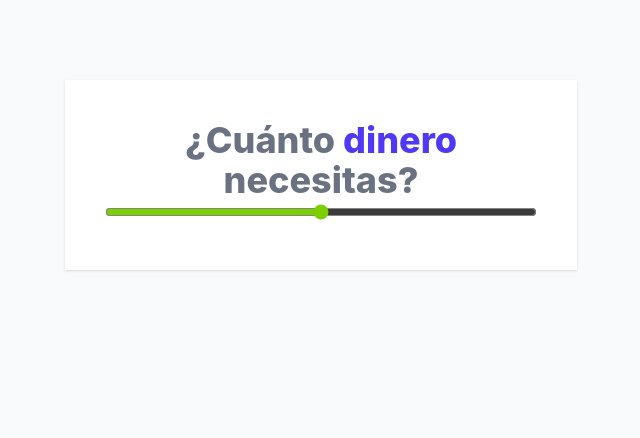
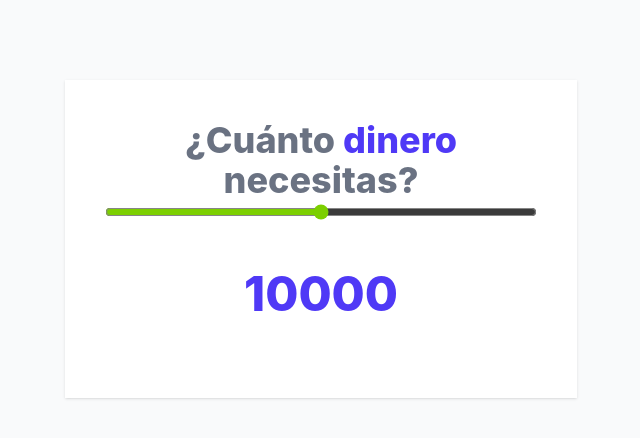
Before and after one commit to developer-ortega/cotizador-prestamos-react, a React (Vite) app: page / in a window 1280 px wide. Shown: the top 438 px of the page, without its empty margins (319-959 px from the left). Built offline with nearby package versions, Linux system fonts and the light colour scheme.

Commit message:
Mostrar el state cantidad

```diff
--- a/src/App.jsx
+++ b/src/App.jsx
@@ -8,7 +8,7 @@
   const [cantidad, setCantidad] = useState(10000);
 
   function handleChange(e) {
-
+      setCantidad(+e.target.value)
   }
   // input tipo barra deslizable para elegir la cantidad
   // onChange es un evento que se ejecutara al mover la barra
@@ -20,6 +20,8 @@
           className='w-full h-6 bg-gray-200 accent-lime-500 hover:accent-lime-600'
           onChange={handleChange}
         />
+
+        <p className='text-center my-10 text-5xl font-extrabold text-indigo-600'>{cantidad}</p>
     </div>
   )
 }
```
